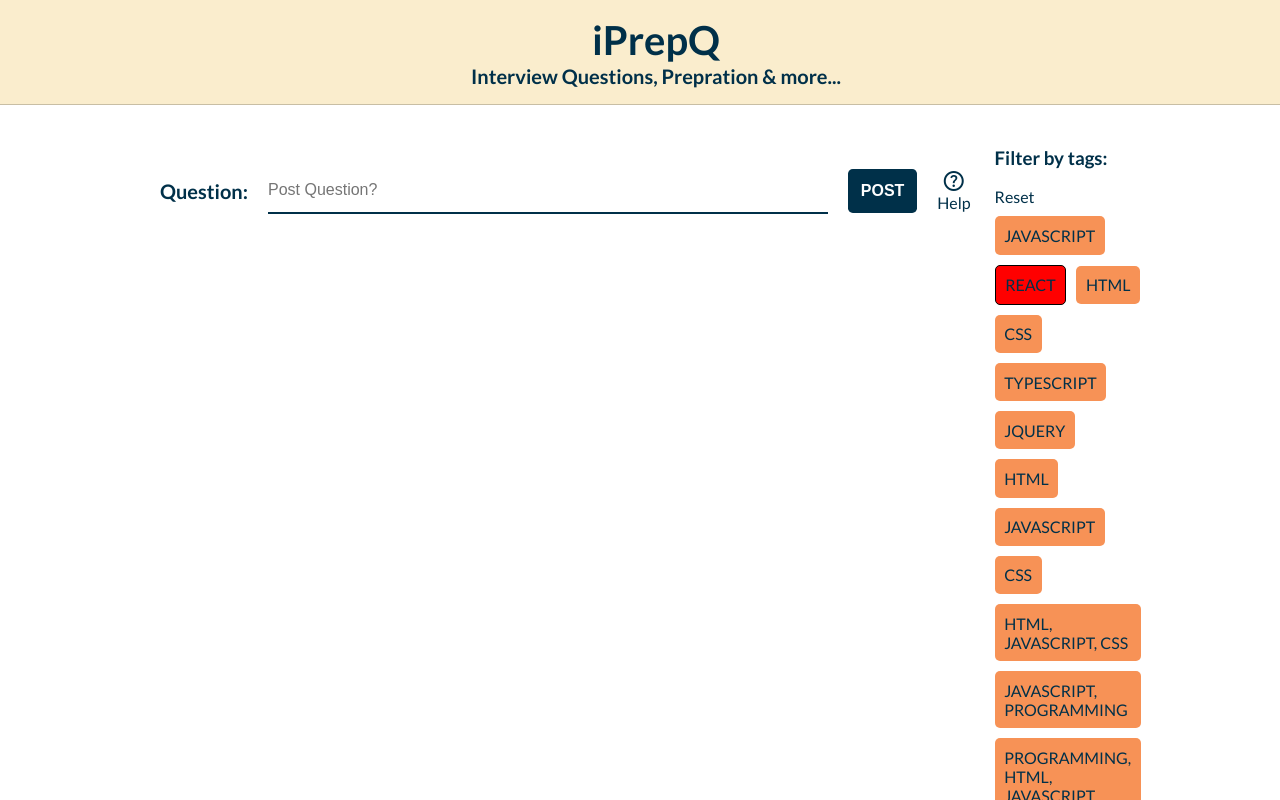
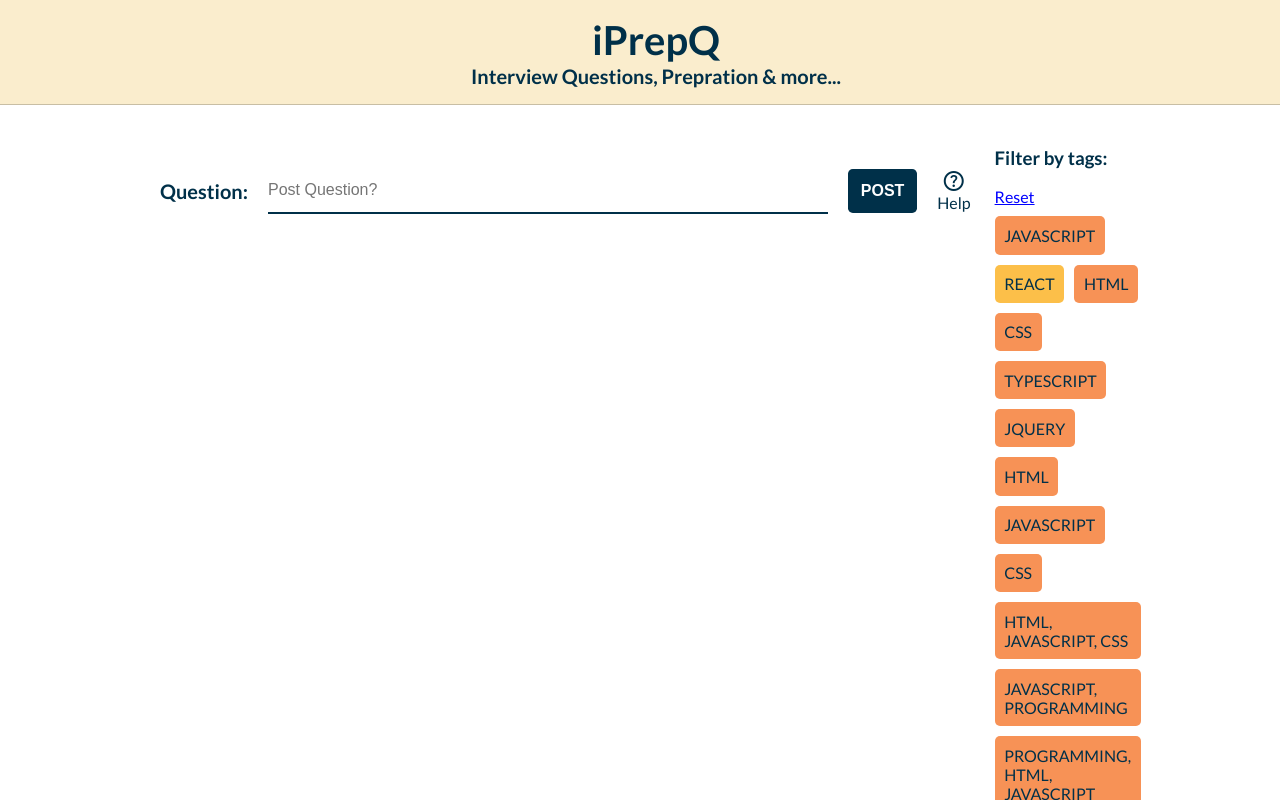
Before and after one commit to cklf537/cirq, a React (Create React App) app: page / in a window 1280 px wide. Both pictures are taken after a click on the element "REACT". Shown: the top 800 px of the page. Built offline with nearby package versions, Linux system fonts and the light colour scheme.

Commit message:
fix reset button and filter tag color

```diff
--- a/src/component/tags/tags.component.js
+++ b/src/component/tags/tags.component.js
@@ -21,12 +21,12 @@ const TechTags = () => {
     clearFilter();
   }
 
-  console.log("selectTag", totalTags);
+  // console.log("selectTag", totalTags);
 
   return (
     <>
       <h3>Filter by tags:</h3>
-      {selectTag && selectTag.length > 0 ? <div className='gb-10' onClick={handelClear}>Reset</div> : '' }
+      {selectTag && selectTag.length > 0 ? <div className='gb-10 btn-liniked' onClick={handelClear}>Reset</div> : '' }
 
       {totalTags &&
         totalTags.map((type, i) => (
--- a/src/component/tags/tags.scss
+++ b/src/component/tags/tags.scss
@@ -14,7 +14,7 @@
 }
 
 .active-tag{
-  // background-color: $maximum-yellow-red !important;
-  background-color: red !important;
-  border:solid 1px #000;
+  background-color: $maximum-yellow-red !important;
+  // background-color: red !important;
+  // border:solid 1px #000;
 }
--- a/src/scss/_cirq.scss
+++ b/src/scss/_cirq.scss
@@ -6,7 +6,7 @@
 
 /* BUTTON */
 $elements:("button","input");
-$buttons:("main","secondary","outlined",);
+$buttons:("main","secondary","outlined","liniked");
 $btn-size: medium;
 $btn-main-color: white;
 $btn-secondary-color: black;
@@ -57,6 +57,12 @@ $btn-font-weight: bold;
             background-color: rgba(#ccc,0.0);
             border: solid 1px $prussian-blue;
             color: $prussian-blue;
+        }
+    }@else if $button == 'liniked'{
+        .btn-#{$button}{
+            text-decoration: underline;
+            color: blue;
+            cursor: pointer;
         }
     }
 }
--- /dev/null
+++ b/src/store/extend.rootreducer.js
@@ -0,0 +1,12 @@
+
+export const filterTages = (questions, tags)=>{
+    // const {totalTags} = tags;
+    const filteredTages = [];
+    for(const tag in tags){
+        if(tag.active === true){
+            filteredTages = [...tag]
+        }
+    }
+
+    return filteredTages;
+}
--- a/src/store/root.reducer.js
+++ b/src/store/root.reducer.js
@@ -1,6 +1,7 @@
 import { createSlice, current } from "@reduxjs/toolkit";
 import produce from "immer";
 import { getUniqueTags, tag } from "../util/util";
+import { filterTages } from './extend.rootreducer';
 
 
 const initialState = {
```
